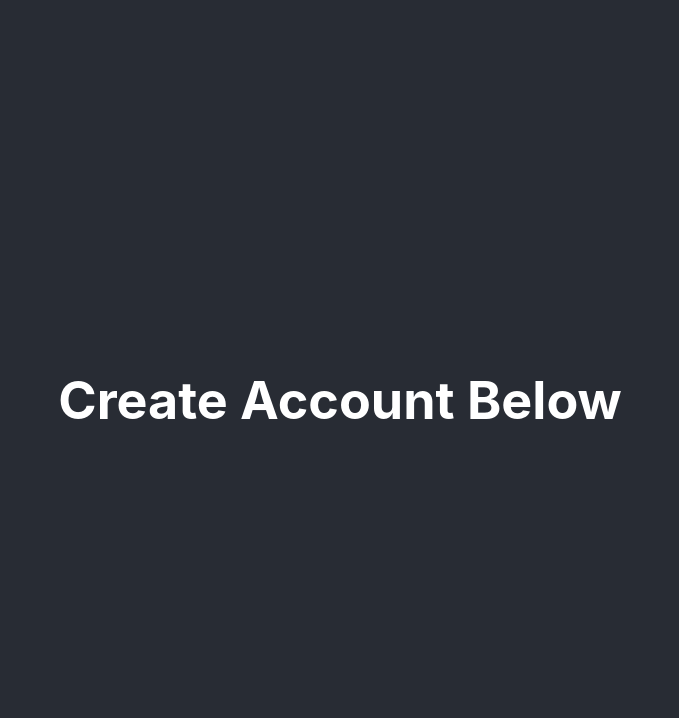
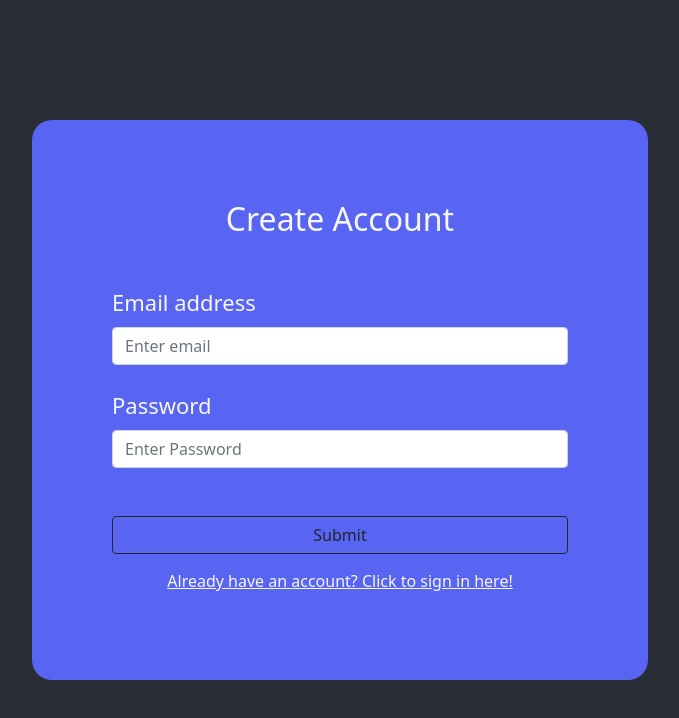
Before and after one commit to eperazaa/SE-359-459, a React (Create React App) app in the folder src/main/frontend/: page / in a window 1280 px wide. Shown: the top 718 px of the page, without its empty margins (300-979 px from the left). Built offline with nearby package versions, Linux system fonts and the light colour scheme.

Commit message:
forms added to CreateAccount and SignIn pages

```diff
--- a/src/main/frontend/src/App.js
+++ b/src/main/frontend/src/App.js
@@ -1,14 +1,19 @@
 import logo from './logo.svg';
 import './App.css';
+import 'bootstrap/dist/css/bootstrap.min.css';
+
+import Container from 'react-bootstrap/Container';
+import Nav from 'react-bootstrap/Nav';
+import Navbar from 'react-bootstrap/Navbar';
 
 import CreateAccount from './components/CreateAccount';
 
 function App() {
     return (
         <div className="App">
-            <header className="App-header">
+            <div>
                 <CreateAccount />
-            </header>
+            </div>
         </div>
     );
 }
--- a/src/main/frontend/src/components/CreateAccount/index.js
+++ b/src/main/frontend/src/components/CreateAccount/index.js
@@ -1,7 +1,51 @@
-
+import Button from 'react-bootstrap/Button';
+import Form from 'react-bootstrap/Form';
+import Nav from 'react-bootstrap/Nav';
+import Navbar from 'react-bootstrap/Navbar';
+import Container from 'react-bootstrap/Container';
+import Row from 'react-bootstrap/Row';
+import Col from 'react-bootstrap/Col';
 
 function CreateAccount() {
-    return <h1>Create Account Below</h1>;
+    return (
+        <div>
+            <Container
+                fluid
+                style={{
+                    background:"#282c34",
+                    color: "#F6F6F6",
+                    fontSize:"calc(10px + 1.5vmin)",
+                }}>
+                <Row style={{minHeight:"100vh", display:"flex", flexDirection:"column", justifyContent:"center", alignItems:"center"}}>
+                    <Col xs={0} md={3}/>
+                    <Col xs={12} md={6}>
+                        <Form style={{textAlign:"left", background:"#5865F2", borderRadius:"20px", padding:80}}>
+                            <h2 class="pb-4" style={{textAlign:"center", color:"#F6F6F6"}}>
+                                Create Account
+                            </h2>
+                            <Form.Group className="my-4" controlId="formBasicEmail">
+                                <Form.Label>Email address</Form.Label>
+                                <Form.Control type="email" placeholder="Enter email" />
+                            </Form.Group>
+                            <Form.Group className="my-4" controlId="formBasicPassword">
+                                <Form.Label>Password</Form.Label>
+                                <Form.Control type="password" placeholder="Enter Password" />
+                            </Form.Group>
+                            <div className="d-grid gap-2">
+                                <Button variant="outline-dark" className="mt-4" onClick={() => window.location.href = "/register-device"}>
+                                    Submit
+                                </Button>
+                                <Button variant="link" style={{color:"#F6F6F6"}} onClick={() => window.location.href = "/sign-in"}>
+                                    Already have an account? Click to sign in here!
+                                </Button>
+                            </div>
+                        </Form>
+                    </Col>
+                    <Col xs={0} md={3}/>
+                </Row>
+            </Container>
+        </div>
+    )
 }
 
 
```
Also changed, not shown: src/main/frontend/src/components/SignIn/index.js (+44 -2 lines).
